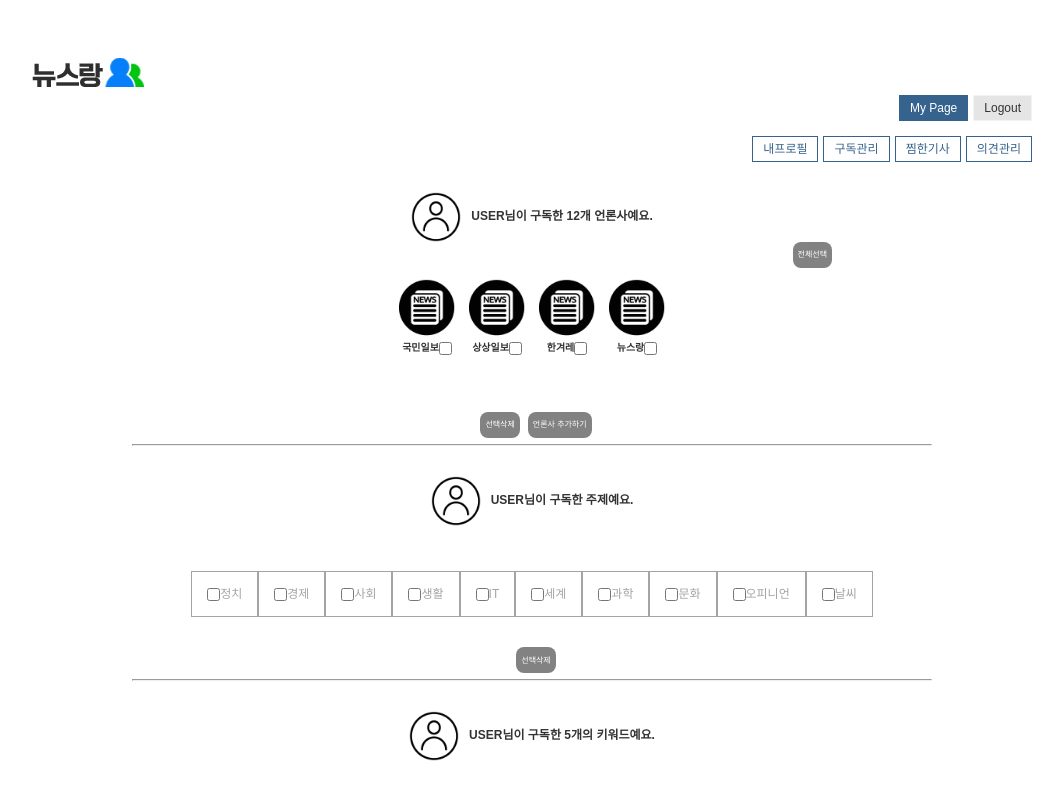
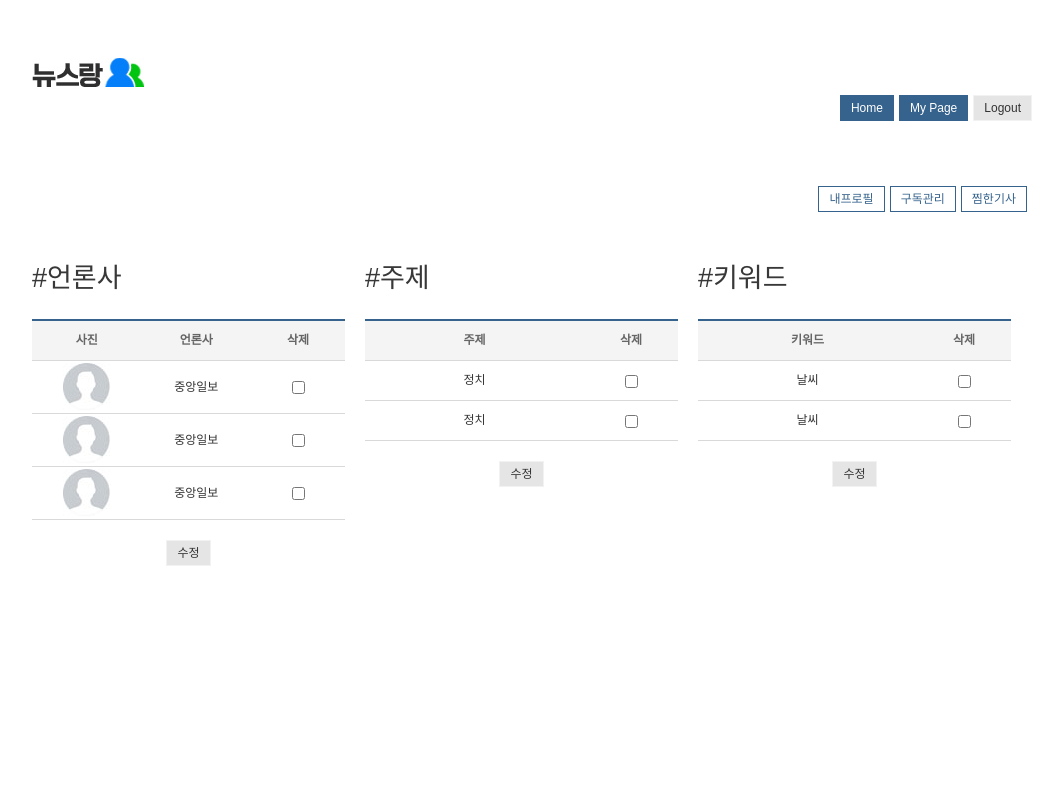
Before and after one commit to OhAhNewslang/NewslangFrontend, a Next.js app: page /myinfo in a window 1280 px wide. Shown: the top 800 px of the page, without its empty margins (108-1171 px from the left). Built offline with nearby package versions, Linux system fonts and the light colour scheme.

Commit message:
ui구현_1015

```diff
--- a/src/app/globals.css
+++ b/src/app/globals.css
@@ -412,10 +412,13 @@ table tr.subSum2 td:first-child,
 table tr.subSum2 td:nth-child(2) { background:#fff; }
 table tr.subSum2 td:nth-child(3) { font-weight:600; text-align:center; }
 .tableWrap { width:450px; margin-bottom:30px; }
+.tableWrap4 { width:1000px; margin-bottom:30px; }
 .tableWrap2 { width:450px; margin-bottom:30px; }
 .tableWrap3 { margin-bottom:30px; }
 .wrap2 { width:500px; margin-bottom:30px; float:left; padding-right:15px;}
+.wrap3 { width:333px; margin-bottom:30px; float:left; padding-right:20px;}
 .tableWrap h3 { margin-bottom:5px; }
+
 
 /*gray /th:blue,center/ td:left */
 .tableTypeMain thead th { background:#D9D9D9; color:#136abd; text-align:center; }
--- a/src/app/layout.js
+++ b/src/app/layout.js
@@ -28,6 +28,7 @@ export default function RootLayout({ children }) {
             <a href=""><img src="images/logo.jpg" alt="logo"/></a>
             <div className="floatBox mb15">
             <div className="fr">
+              <Link href="/"><button type="button" className="btnBlue mr5">Home</button></Link>
               <Link href="/myinfo"><button type="button" className="btnBlue mr5">My Page</button></Link>
               <Link href="/login"><button type="button" className="btnGray">Logout</button></Link>
             </div>
--- a/src/app/myinfo/page.js
+++ b/src/app/myinfo/page.js
@@ -1,126 +1,143 @@
-import Link from "next/link";
-import Image from 'next/image'
-import 프로필 from '/public/images/profile.png'
-import 언론사 from '/public/images/media.jpeg'
+import Link from 'next/link';
 
-
-
-export default function Home() {
-    let username = "USER"
-    let mediacount = "12"
-    let medianame = ["국민일보","상상일보","한겨레","뉴스랑"]
-    let category =["정치","경제","사회","생활","IT","세계","과학","문화","오피니언","날씨"]
-    let keyword = ["노트북","날씨","주식","경제","인플레"]
-    let categorycount = 5
-    let keywordcount = 5
+export default async function RootLayout({ children }) {
 
     return (
 
-      <div>
-        <div className="floatBox mt10">
+    <div className="wrap">
+
+        <div className="floatBox mb50">
           <div className="fr">
             <Link href="/resign"><button type="button" className="btnLight mr5">내프로필</button></Link>
             <Link href="/myinfo"><button type="button" className="btnLight mr5">구독관리</button></Link>
-            <button type="button" className="btnLight mr5">찜한기사</button>
-            <button type="button" className="btnLight">의견관리</button>
+            <Link href="/like"><button type="button" className="btnLight mr5">찜한기사</button></Link>
           </div>
         </div>
 
 
-        <div>
-        <h4 className="center2">
-          <Image src={프로필} className="profile" alt="프로필아이콘"/>
-          {username}님이 구독한 {mediacount}개 언론사예요.</h4>
+      <div className="wrap3">
+        <div className="contentTitleBox">
+          <h3>#언론사</h3>
         </div>
 
-        <div>
-        <button className="btn1">전체선택</button>
+        <table className="tableTypeSort center">
+            <colgroup>
+                <col style={{width:'35%'}}/>
+                <col style={{width:'35%'}}/>
+                <col style={{width:'35%'}}/>
+            </colgroup>
+            <thead>
+                <tr>
+                    <th>사진</th>
+                    <th>언론사</th>
+                    <th>삭제</th>
+                </tr>
+            </thead>
+            <tbody>
+                {/* <tr>
+                    <td><img src="images/userImg.jpg" alt="사용자 기본 이미지"/></td>
+                    <td>중앙일보</td>
+                    <td> <button type="button" className="btnRed">삭제</button></td>
+                </tr> */}
+                <tr>
+                    <td><img src="images/userImg.jpg" alt="사용자 기본 이미지"/></td>
+                    <td>중앙일보</td>
+                    <td> <input type='checkbox'></input></td>
+                </tr>
+                <tr>
+                    <td><img src="images/userImg.jpg" alt="사용자 기본 이미지"/></td>
+                    <td>중앙일보</td>
+                    <td> <input type='checkbox'></input></td>
+                </tr>
+                <tr>
+                    <td><img src="images/userImg.jpg" alt="사용자 기본 이미지"/></td>
+                    <td>중앙일보</td>
+                    <td> <input type='checkbox'></input></td>
+                </tr>
+            </tbody>
+        </table>
+        <div className="centerBox mt20">
+        <button type="button" className="btnGray">수정</button>
+        </div>
+     </div>
+
+
+     <div className="wrap3">
+        <div className="contentTitleBox">
+          <h3>#주제</h3>
         </div>
 
-        <div className='h-inline'>
-          {
-              medianame.map((a,i)=>{
-                return(
-                  <div>
-                    <Image src={언론사} className='media' alt='언론사 이미지'/>
-                    <h5 className='media'>{medianame[i]}
-                    <input type='checkbox'></input>
-                    </h5>
+        <table className="tableTypeSort center">
+            <colgroup>
+                <col style={{width:'70%'}}/>
+                <col style={{width:'30%'}}/>
+            </colgroup>
+            <thead>
+                <tr>
+                    <th>주제</th>
+                    <th>삭제</th>
+                </tr>
+            </thead>
+            <tbody>
+                {/* <tr>
+                    <td>정치</td>
+                    <td> <button type="button" className="btnRed">삭제</button></td>
+                </tr> */}
+                <tr>
+                    <td>정치</td>
+                    <td> <input type='checkbox'></input></td>
+                </tr>
+                <tr>
+                    <td>정치</td>
+                    <td> <input type='checkbox'></input></td>
+                </tr>
+            </tbody>
+        </table>
+        <div className="centerBox mt20">
+        <button type="button" className="btnGray">수정</button>
+        </div>
+     </div>
 
-                  </div>
-                )
-              }
-              )
-          }
+     <div className="wrap3">
+        <div className="contentTitleBox">
+          <h3>#키워드</h3>
         </div>
 
-        <div className='h-inline'>
-        <button className="btn2">선택삭제</button>
-        <button className="btn2">언론사 추가하기</button>
+        <table className="tableTypeSort center">
+            <colgroup>
+                <col style={{width:'70%'}}/>
+                <col style={{width:'30%'}}/>
+            </colgroup>
+            <thead>
+                <tr>
+                    <th>키워드</th>
+                    <th>삭제</th>
+                </tr>
+            </thead>
+            <tbody>
+                {/* <tr>
+                    <td>날씨</td>
+                    <td> <button type="button" className="btnRed">삭제</button></td>
+                </tr> */}
+                <tr>
+                    <td>날씨</td>
+                    <td> <input type='checkbox'></input></td>
+                </tr>
+                <tr>
+                    <td>날씨</td>
+                    <td> <input type='checkbox'></input></td>
+                </tr>
+            </tbody>
+        </table>
+
+        <div className="centerBox mt20">
+        <button type="button" className="btnGray">수정</button>
         </div>
-
-        <hr />
-
-        <div>
-          <h4 className="center2">
-          <Image src={프로필} className="profile" alt="프로필아이콘"/>
-          {username}님이 구독한 주제예요.</h4>
-          <div className='h-inline'>
-          {
-            category.map((a,i)=>{
-              return(
-                <div>
-                  <ul>
-                  <li className="category">
-                    <input type='checkbox'></input>
-                    {category[i]}
-                  </li>
-                  </ul>
-                </div>
-              )
-            }
-            )
-          }
-          </div>
-          <div className='h-inline'>
-            <button className="btn2">선택삭제</button>
-          </div>
-        </div>
-
-        <hr />
+     </div>
 
 
-        <div>
-        <h4 className="center2">
-          <Image src={프로필} className="profile" alt="프로필아이콘"/>
-          {username}님이 구독한 {keywordcount}개의 키워드예요.</h4>
-          <div className='h-inline'>
-          {
-            keyword.map((a,i)=>{
-              return(
-                <div>
-                  <h5 className="category">
-                  <input type='checkbox'></input>
-                    #{keyword[i]}
-                  </h5>
-                </div>
-              )
-            }
-            )
-          }
-          </div>
-          <div className="center2">
-          <input type="text" className="box1"/>
-          <button className="btn2"> 키워드 추가</button>
-          <button className="btn2"> 선택삭제</button>
-          </div>
-        </div>
+</div>
 
-        <div className="h-inline">
-            <button className="btn2" >이전</button>
-            <button className="btn2">저장하기</button>
-          </div>
 
-      </div>
-    )
-  }
+ )
+}
--- a/src/app/page.js
+++ b/src/app/page.js
@@ -6,7 +6,7 @@ const ScrollComponent = () => {
   const [isLoading, setIsLoading] = useState(true);
 
   const fetchMoreData = () => {
-    // API를 호출하여 데이터를 가져오는 로직 구현 , subnews 데이터 무한스크롤 부분
+    // API를 호출하여 데이터를 가져오는 로직 구현 , subnews 데이터
     const newItem = `Item ${items.length + 1}`;
 
     setTimeout(() => {
--- a/src/app/resign/page.js
+++ b/src/app/resign/page.js
@@ -15,8 +15,7 @@ export default async function RootLayout({ children }) {
             <div className="fr">
                 <Link href="/resign"><button type="button" className="btnLight mr5">내프로필</button></Link>
                 <Link href="/myinfo"><button type="button" className="btnLight mr5">구독관리</button></Link>
-                <button type="button" className="btnLight mr5">찜한기사</button>
-                <button type="button" className="btnLight">의견관리</button>
+                <Link href="/like"><button type="button" className="btnLight mr5">찜한기사</button></Link>
             </div>
             </div>
 
```
Also changed, not shown: src/app/like/page.js (added, +73 -0 lines).
